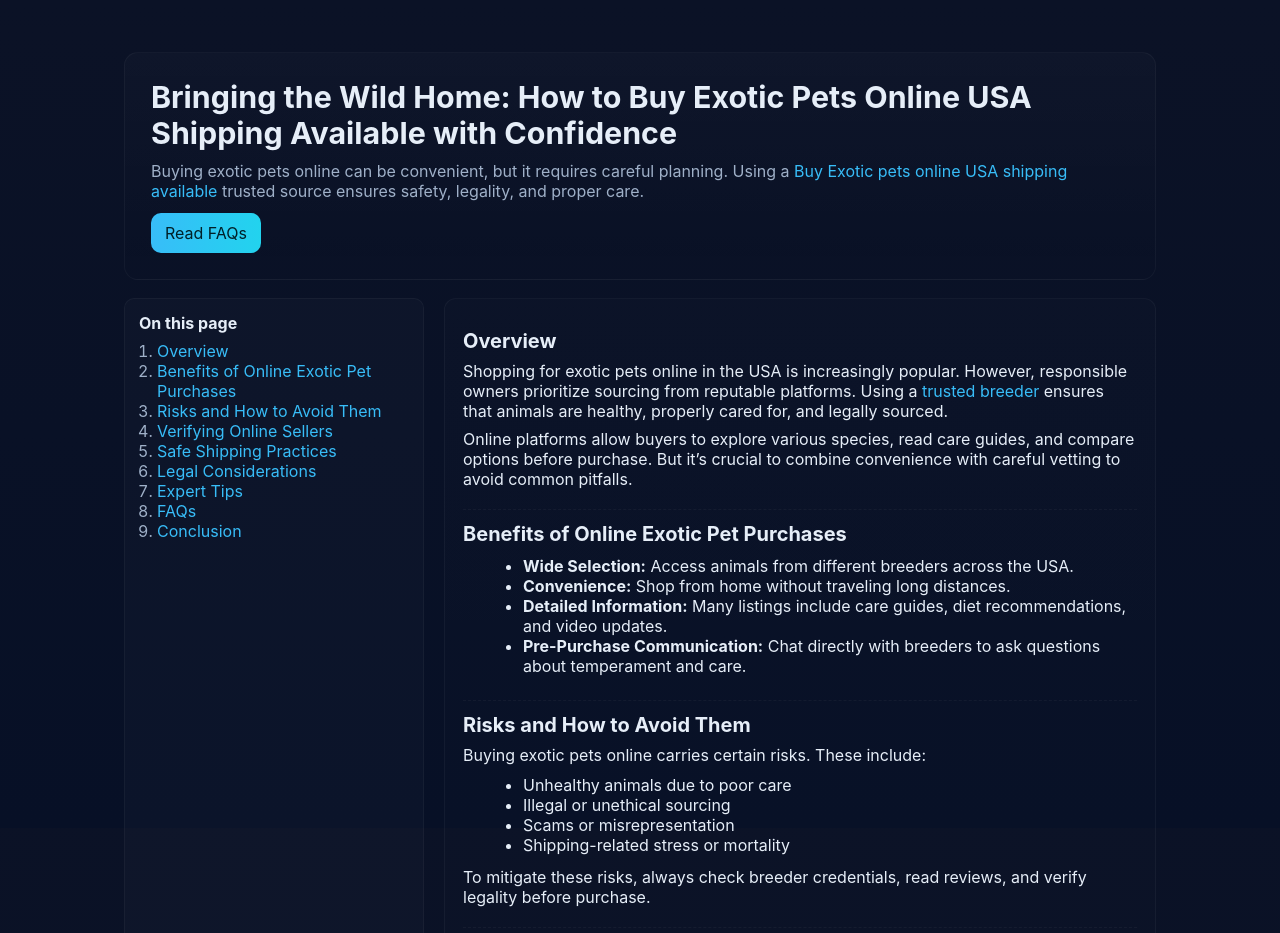
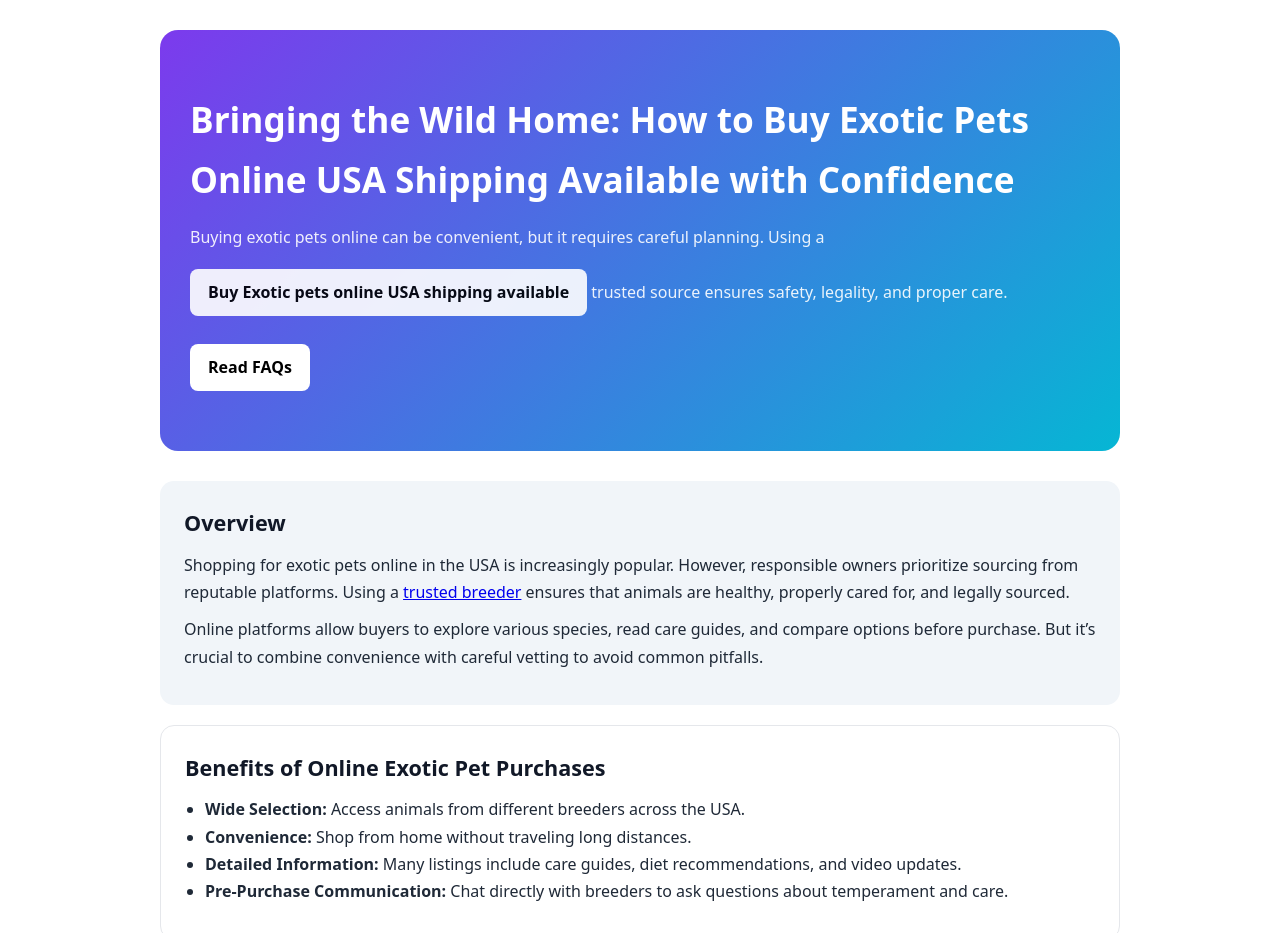
Before and after one commit to Alideveloper110/Buy-Exotic-pets-online, a plain HTML site: page index.html in a window 1280 px wide. Shown: the top 933 px of the page. Drawn offline with Linux system fonts and the light colour scheme.

Commit message:
Update index.html

```diff
--- a/index.html
+++ b/index.html
@@ -3,6 +3,7 @@
 <head>
 <meta charset="utf-8" />
 <meta name="viewport" content="width=device-width,initial-scale=1" />
+
 <title>Bringing the Wild Home: How to Buy Exotic Pets Online USA Shipping Available with Confidence</title>
 <meta name="description" content="Learn how to safely buy exotic pets online in the USA with shipping. Understand trusted sources, legal considerations, and tips for a smooth delivery experience." />
 <meta name="keywords" content="Buy Exotic pets online USA shipping available, exotic pets online USA, safe exotic pet shipping, reliable online exotic pet sellers, exotic animals delivery USA" />
@@ -10,68 +11,134 @@
 
 <style>
 :root{
-      --bg:#0b1226;
-      --card:#071026;
-      --accent:#38bdf8;
-      --accent-2:#22d3ee;
-      --text:#e6eef8;
-      --muted:#9fb0c8;
-      --border:rgba(255,255,255,0.04);
-      --panel:rgba(255,255,255,0.02);
+  --bg:#ffffff;
+  --primary:#111827;
+  --accent:#7c3aed;
+  --accent2:#06b6d4;
+  --soft:#f1f5f9;
+  --text:#1f2937;
+  --muted:#6b7280;
 }
-    *{box-sizing:border-box}
-    html,body{height:100%;margin:0;font-family:Inter,system-ui,-apple-system,Segoe UI,Roboto,Arial,sans-serif;background:linear-gradient(180deg,var(--bg),#071026);color:var(--text)}
-    a{color:var(--accent);text-decoration:none}
-    .container{max-width:1080px;margin:28px auto;padding:24px}
-    .hero{padding:26px;border-radius:14px;background:linear-gradient(180deg,rgba(255,255,255,0.02),transparent);border:1px solid var(--border)}
-    h1{font-size:1.9rem;margin:0 0 10px}
-    .lead{color:var(--muted);margin:0 0 12px}
-    .grid{display:grid;grid-template-columns:300px 1fr;gap:20px;margin-top:18px}
-    @media(max-width:900px){.grid{grid-template-columns:1fr}}
-    nav.toc{position:sticky;top:20px;padding:14px;border-radius:10px;border:1px solid var(--border);background:var(--panel)}
-    nav.toc h2{margin:0 0 8px;font-size:1rem}
-    nav.toc ol{margin:0;padding-left:18px;color:var(--muted)}
-    article{padding:18px;border-radius:12px;border:1px solid var(--border);background:linear-gradient(180deg,rgba(255,255,255,0.01),transparent)}
-    section{padding:12px 0;border-top:1px dashed var(--border)}
-    section:first-of-type{border-top:none}
-    h2{font-size:1.25rem;margin:0 0 8px}
-    p{margin:8px 0}
-    ul{margin:10px 0 12px 20px}
-    .card{padding:12px;border-radius:10px;border:1px solid var(--border);background:rgba(255,255,255,0.015);margin-top:10px}
-    .btn-row{margin-top:12px;display:flex;gap:10px}
-    .btn{display:inline-block;padding:10px 14px;border-radius:10px;border:1px solid var(--border);color:var(--text)}
-    .btn-primary{background:linear-gradient(90deg,var(--accent),var(--accent-2));color:#002028;border:none}
-    footer{margin-top:18px;color:var(--muted);font-size:.95rem}
+
+/* Reset */
+*{margin:0;padding:0;box-sizing:border-box}
+
+/* Body */
+body{
+  font-family:system-ui,-apple-system,Segoe UI,Roboto;
+  background:var(--bg);
+  color:var(--text);
+  line-height:1.7;
+}
+
+/* Wrapper */
+.wrapper{
+  max-width:1000px;
+  margin:auto;
+  padding:30px 20px;
+}
+
+/* Hero */
+.hero{
+  padding:60px 30px;
+  border-radius:18px;
+  background:linear-gradient(135deg,var(--accent),var(--accent2));
+  color:#fff;
+  margin-bottom:30px;
+}
+
+.hero h1{
+  font-size:2.2rem;
+  margin-bottom:14px;
+}
+
+.hero p{
+  opacity:.9;
+}
+
+.hero a{
+  display:inline-block;
+  margin-top:18px;
+  background:#fff;
+  color:#000;
+  padding:10px 18px;
+  border-radius:8px;
+  text-decoration:none;
+  font-weight:600;
+}
+
+/* Article Layout */
+article{
+  display:grid;
+  gap:20px;
+}
+
+/* Section */
+section{
+  padding:24px;
+  border-radius:14px;
+  background:var(--soft);
+}
+
+/* Alternate layout */
+section:nth-child(even){
+  background:#ffffff;
+  border:1px solid #e5e7eb;
+}
+
+/* Headings */
+h2{
+  font-size:1.35rem;
+  margin-bottom:10px;
+  color:var(--primary);
+}
+
+/* Paragraph */
+p{
+  margin:10px 0;
+}
+
+/* List */
+ul{
+  margin:10px 0 10px 20px;
+}
+
+/* Highlight Box */
+.card{
+  background:linear-gradient(135deg,#eef2ff,#ecfeff);
+  padding:18px;
+  border-radius:12px;
+  border-left:4px solid var(--accent);
+}
+
+/* FAQ */
+h3{
+  margin-top:12px;
+  font-size:1.05rem;
+}
+
+/* Footer */
+footer{
+  margin-top:10px;
+  text-align:center;
+  font-size:.9rem;
+  color:var(--muted);
+}
 </style>
 </head>
 
 <body>
-  <div class="container">
-    <header class="hero">
+
+<div class="wrapper">
+
+<div class="hero">
   <h1>Bringing the Wild Home: How to Buy Exotic Pets Online USA Shipping Available with Confidence</h1>
-      <p class="lead">Buying exotic pets online can be convenient, but it requires careful planning. Using a <a href="https://exoticpetsonline.com/" rel="noopener">Buy Exotic pets online USA shipping available</a> trusted source ensures safety, legality, and proper care.</p>
-      <div class="btn-row">
-        <a class="btn btn-primary" href="#faqs">Read FAQs</a>
+  <p>Buying exotic pets online can be convenient, but it requires careful planning. Using a <a href="https://exoticpetsonline.com/" rel="noopener">Buy Exotic pets online USA shipping available</a> trusted source ensures safety, legality, and proper care.</p>
+  <a href="#faqs">Read FAQs</a>
 </div>
-    </header>
-
-    <div class="grid">
-      <nav class="toc">
-        <h2>On this page</h2>
-        <ol>
-          <li><a href="#overview">Overview</a></li>
-          <li><a href="#benefits">Benefits of Online Exotic Pet Purchases</a></li>
-          <li><a href="#risks">Risks and How to Avoid Them</a></li>
-          <li><a href="#verification">Verifying Online Sellers</a></li>
-          <li><a href="#shipping">Safe Shipping Practices</a></li>
-          <li><a href="#legal">Legal Considerations</a></li>
-          <li><a href="#tips">Expert Tips</a></li>
-          <li><a href="#faqs">FAQs</a></li>
-          <li><a href="#conclusion">Conclusion</a></li>
-        </ol>
-      </nav>
 
 <article>
+
 <section id="overview">
 <h2>Overview</h2>
 <p>Shopping for exotic pets online in the USA is increasingly popular. However, responsible owners prioritize sourcing from reputable platforms. Using a <a href="https://trustedbreeders.s3.eu-north-1.amazonaws.com/index.html" rel="noopener">trusted breeder</a> ensures that animals are healthy, properly cared for, and legally sourced.</p>
@@ -166,8 +233,10 @@
 <footer>
 <p><em>Disclaimer:</em> This article provides general information and is not legal advice. Consult licensed breeders and professionals before purchasing exotic pets online.</p>
 </footer>
+
 </article>
+
 </div>
-  </div>
+
 </body>
 </html>
```
Lines whose indentation alone changed are shown as unchanged.
